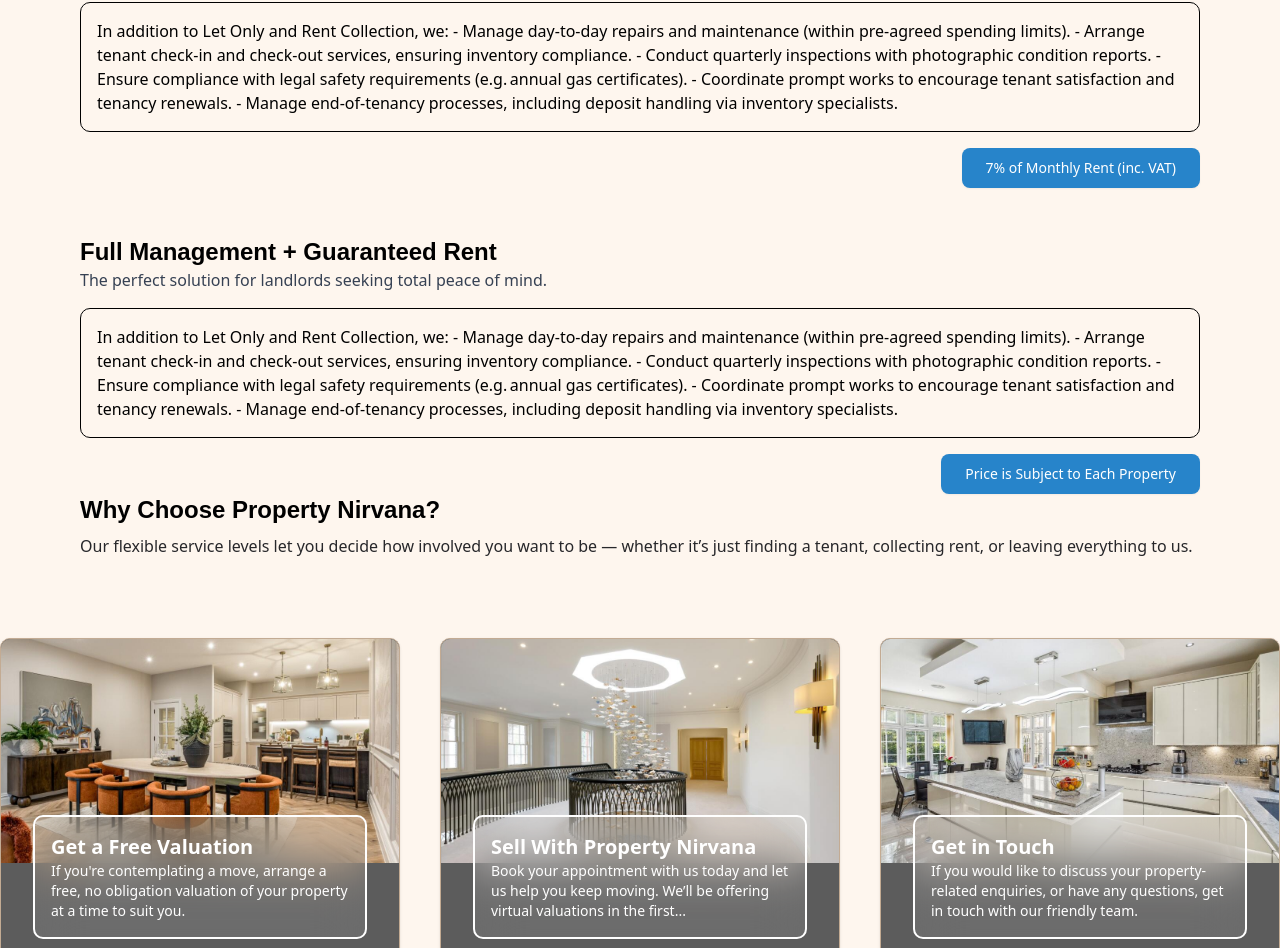
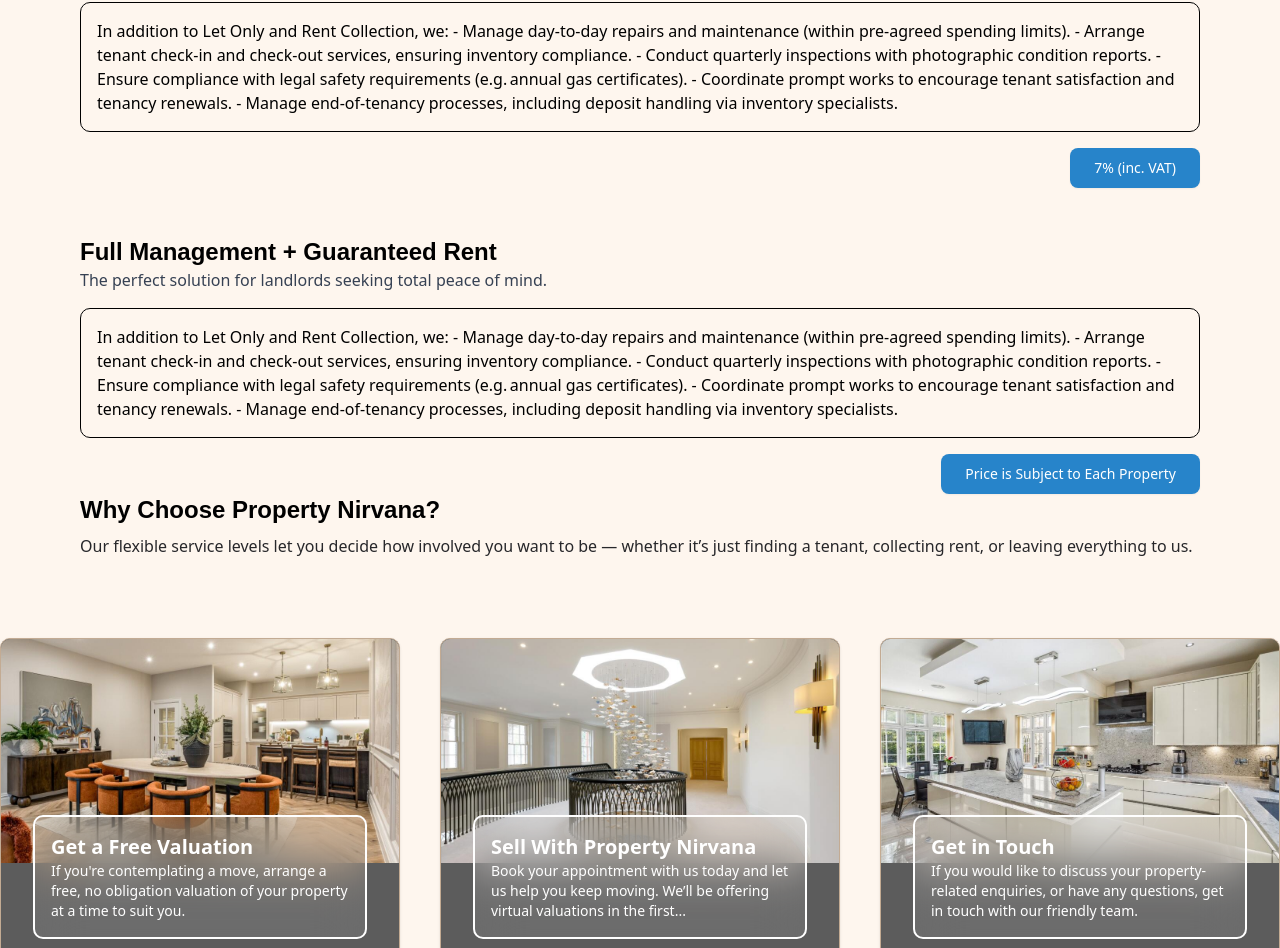
Before and after one commit to shivang476/property-nirvana, a Next.js app: page /landlord-services in a window 1280 px wide. Shown: the part 2036-2984 px from the top of the page. Built offline with nearby package versions, Linux system fonts and the light colour scheme; a web font is replaced by a local one.

Commit message:
feat: update % rent

```diff
--- a/app/landlord-services/page.tsx
+++ b/app/landlord-services/page.tsx
@@ -255,7 +255,7 @@
           serviceName="Fully Managed"
           description="The perfect solution for landlords seeking total peace of mind."
           detail="In addition to Let Only and Rent Collection, we: - Manage day-to-day repairs and maintenance (within pre-agreed spending limits). - Arrange tenant check-in and check-out services, ensuring inventory compliance. - Conduct quarterly inspections with photographic condition reports. - Ensure compliance with legal safety requirements (e.g. annual gas certificates). - Coordinate prompt works to encourage tenant satisfaction and tenancy renewals. - Manage end-of-tenancy processes, including deposit handling via inventory specialists."
-          charges="7% of Monthly Rent (inc. VAT)"
+          charges="7% (inc. VAT)"
         />
         <ServiceDetails
           serviceName="Full Management + Guaranteed Rent"
```
